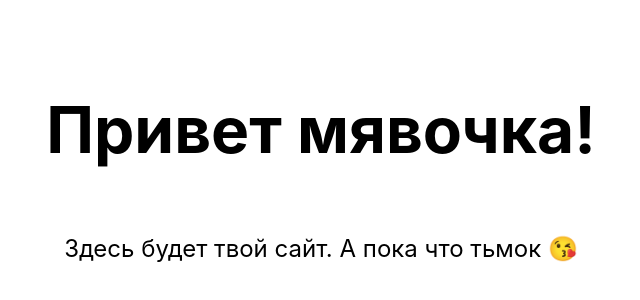
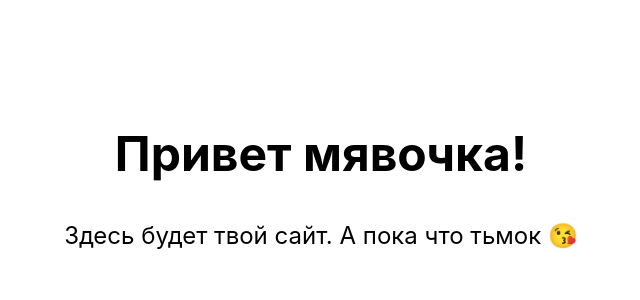
Before and after one commit to AndGreen/annagvozdeva, a Next.js app: page / in a window 1280 px wide. Shown: the part 188-488 px from the top of the page, without its empty margins (319-959 px from the left). Built offline with nearby package versions, Linux system fonts and the light colour scheme.

Commit message:
added twilwindCSS

```diff
--- a/package.json
+++ b/package.json
@@ -13,7 +13,10 @@
     "react-dom": "17.0.2"
   },
   "devDependencies": {
+    "autoprefixer": "^10.4.2",
     "eslint": "8.8.0",
-    "eslint-config-next": "12.0.10"
+    "eslint-config-next": "12.0.10",
+    "postcss": "^8.4.6",
+    "tailwindcss": "^3.0.19"
   }
 }
--- a/pages/index.js
+++ b/pages/index.js
@@ -1,22 +1,21 @@
 import Head from 'next/head'
 import Image from 'next/image'
-import styles from '../styles/Home.module.css'
 
 export default function Home() {
   return (
-    <div className={styles.container}>
+    <div>
       <Head>
         <title>Тьмок! 😘</title>
         <meta name="description" content="Мява ❤️" />
         <link rel="icon" href="/favicon.ico" />
       </Head>
 
-      <main className={styles.main}>
-        <h1 className={styles.title}>
+      <main className="px-16 py-0 flex flex-1 flex-col justify-center items-center min-h-screen">
+        <h1 className="text-5xl font-bold text-center">
           Привет мявочка!
         </h1>
 
-        <p className={styles.description}>
+        <p className="text-center mx-0 my-10 leading-normal text-2xl">
           Здесь будет твой сайт. А пока что тьмок 😘
         </p>
 
--- /dev/null
+++ b/postcss.config.js
@@ -0,0 +1,6 @@
+module.exports = {
+  plugins: {
+    tailwindcss: {},
+    autoprefixer: {},
+  },
+}
--- a/styles/Home.module.css
+++ /dev/null
@@ -1,116 +0,0 @@
-.container {
-  padding: 0 2rem;
-}
-
-.main {
-  min-height: 100vh;
-  padding: 4rem 0;
-  flex: 1;
-  display: flex;
-  flex-direction: column;
-  justify-content: center;
-  align-items: center;
-}
-
-.footer {
-  display: flex;
-  flex: 1;
-  padding: 2rem 0;
-  border-top: 1px solid #eaeaea;
-  justify-content: center;
-  align-items: center;
-}
-
-.footer a {
-  display: flex;
-  justify-content: center;
-  align-items: center;
-  flex-grow: 1;
-}
-
-.title a {
-  color: #0070f3;
-  text-decoration: none;
-}
-
-.title a:hover,
-.title a:focus,
-.title a:active {
-  text-decoration: underline;
-}
-
-.title {
-  margin: 0;
-  line-height: 1.15;
-  font-size: 4rem;
-}
-
-.title,
-.description {
-  text-align: center;
-}
-
-.description {
-  margin: 4rem 0;
-  line-height: 1.5;
-  font-size: 1.5rem;
-}
-
-.code {
-  background: #fafafa;
-  border-radius: 5px;
-  padding: 0.75rem;
-  font-size: 1.1rem;
-  font-family: Menlo, Monaco, Lucida Console, Liberation Mono, DejaVu Sans Mono,
-    Bitstream Vera Sans Mono, Courier New, monospace;
-}
-
-.grid {
-  display: flex;
-  align-items: center;
-  justify-content: center;
-  flex-wrap: wrap;
-  max-width: 800px;
-}
-
-.card {
-  margin: 1rem;
-  padding: 1.5rem;
-  text-align: left;
-  color: inherit;
-  text-decoration: none;
-  border: 1px solid #eaeaea;
-  border-radius: 10px;
-  transition: color 0.15s ease, border-color 0.15s ease;
-  max-width: 300px;
-}
-
-.card:hover,
-.card:focus,
-.card:active {
-  color: #0070f3;
-  border-color: #0070f3;
-}
-
-.card h2 {
-  margin: 0 0 1rem 0;
-  font-size: 1.5rem;
-}
-
-.card p {
-  margin: 0;
-  font-size: 1.25rem;
-  line-height: 1.5;
-}
-
-.logo {
-  height: 1em;
-  margin-left: 0.5rem;
-}
-
-@media (max-width: 600px) {
-  .grid {
-    width: 100%;
-    flex-direction: column;
-  }
-}
--- a/styles/globals.css
+++ b/styles/globals.css
@@ -14,3 +14,7 @@ a {
 * {
   box-sizing: border-box;
 }
+
+@tailwind base;
+@tailwind components;
+@tailwind utilities;
--- /dev/null
+++ b/tailwind.config.js
@@ -0,0 +1,10 @@
+module.exports = {
+  content: [
+    "./pages/**/*.{js,ts,jsx,tsx}",
+    "./components/**/*.{js,ts,jsx,tsx}",
+  ],
+  theme: {
+    extend: {},
+  },
+  plugins: [],
+}
```
Also changed, not shown: 1 other file (tests, documents, lock files or other folders).
